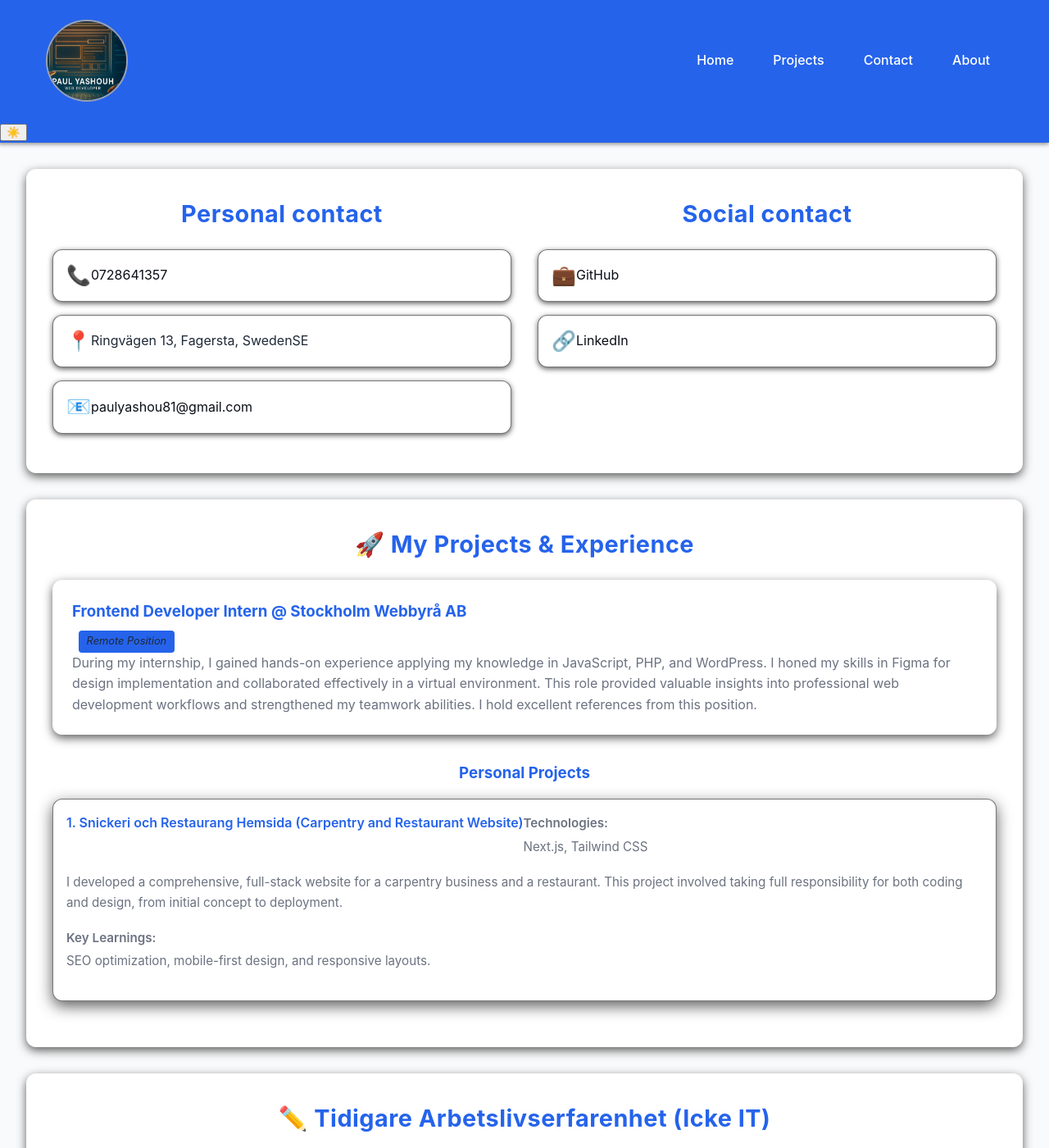
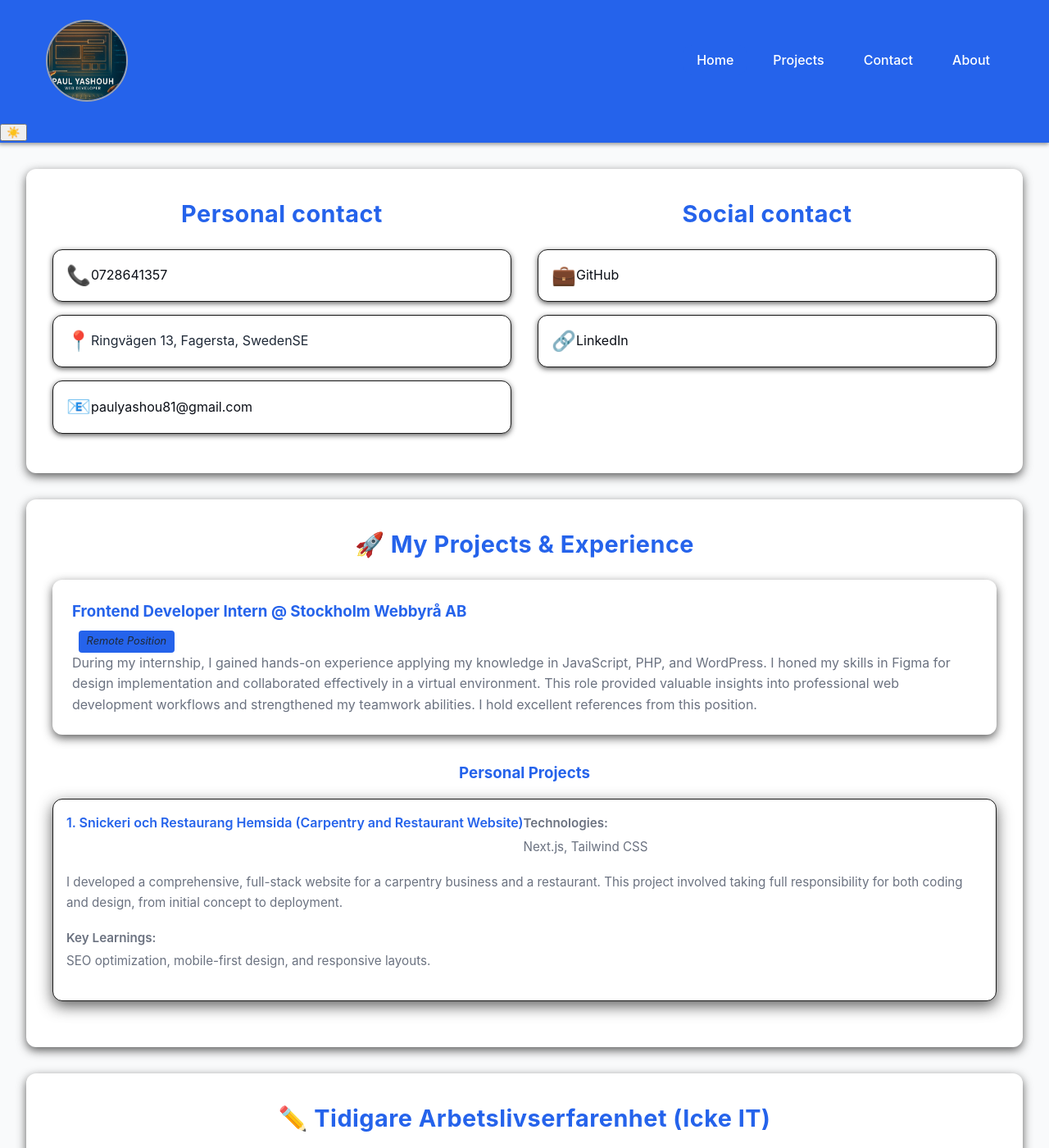
Before and after one commit to payamaya/payamaya.github.io, a Jekyll site: the page built from index.md, in a window 1280 px wide and 1400 px high. Shown: the whole window at 82% size. Built offline with Jekyll 4.4.1, drawn with Linux system fonts in a browser that asks for light colours.

Commit message:
customize the border color

```diff
--- a/assets/css/base/variables.css
+++ b/assets/css/base/variables.css
@@ -32,7 +32,7 @@
   --card-shadow: rgba(37, 37, 37, 0.747);
   --hover-shadow: rgba(37, 99, 235, 0.15);
   --border-radius: 12px;
-  --border-color: rgba(0, 0, 0, 0.534);
+  --border-color: #1a1a1a;
   --font-family: 'Inter', system-ui, sans-serif;
   --font-size-base: 1rem;
   --font-size-small: 0.9rem;
@@ -88,6 +88,7 @@
   --footer-text: #f3f4f6;
   --btn-bg: #6b7280;
   --btn-color: #f3f4f6;
+  --border-color: #f3f4f6;
   --card-shadow: rgba(0, 0, 0, 0.4);
   --anchor-text: #9bb7f3;
   --card-shadow: rgba(189, 189, 189, 0.1);
```
